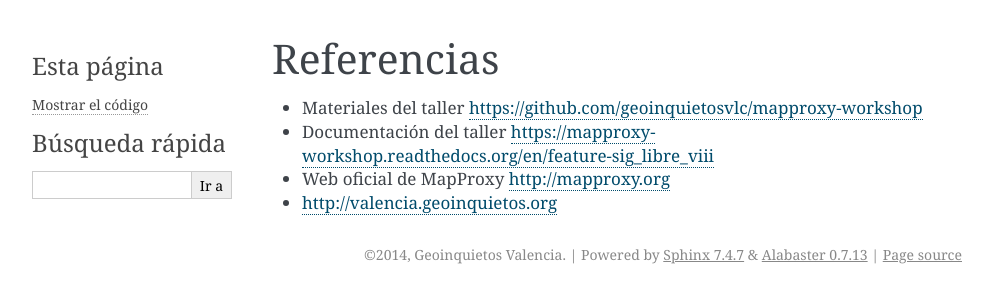
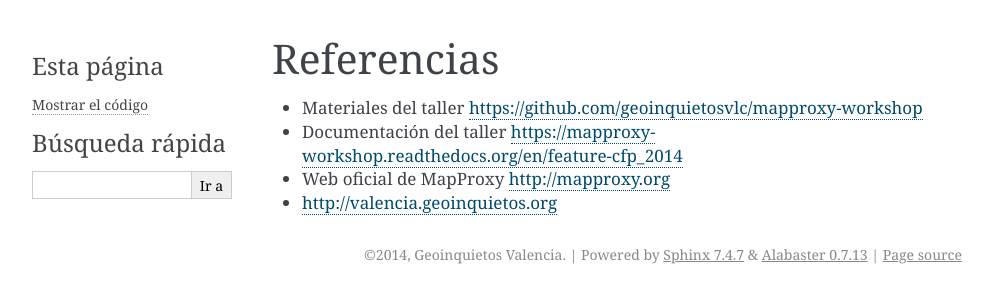
Before and after one commit to geoinquietosvlc/mapproxy-workshop, a Sphinx documentation site: the page built from doc/source/referencias.rst, in a window 1280 px wide. Shown: the top 303 px of the page, without its empty margins (148-1141 px from the left). Built offline with Sphinx 7.4.7, drawn with Linux system fonts in a browser that asks for light colours; some of the changed lines change nothing that is shown.

Commit message:
Corrected an old reference
It was pointing to the Girona version

```diff
--- a/doc/source/referencias.rst
+++ b/doc/source/referencias.rst
@@ -3,6 +3,6 @@
 ================================
 
 * Materiales del taller https://github.com/geoinquietosvlc/mapproxy-workshop
-* Documentación del taller https://mapproxy-workshop.readthedocs.org/en/feature-sig_libre_viii
+* Documentación del taller https://mapproxy-workshop.readthedocs.org/en/feature-cfp_2014
 * Web oficial de MapProxy http://mapproxy.org
 * http://valencia.geoinquietos.org
```
